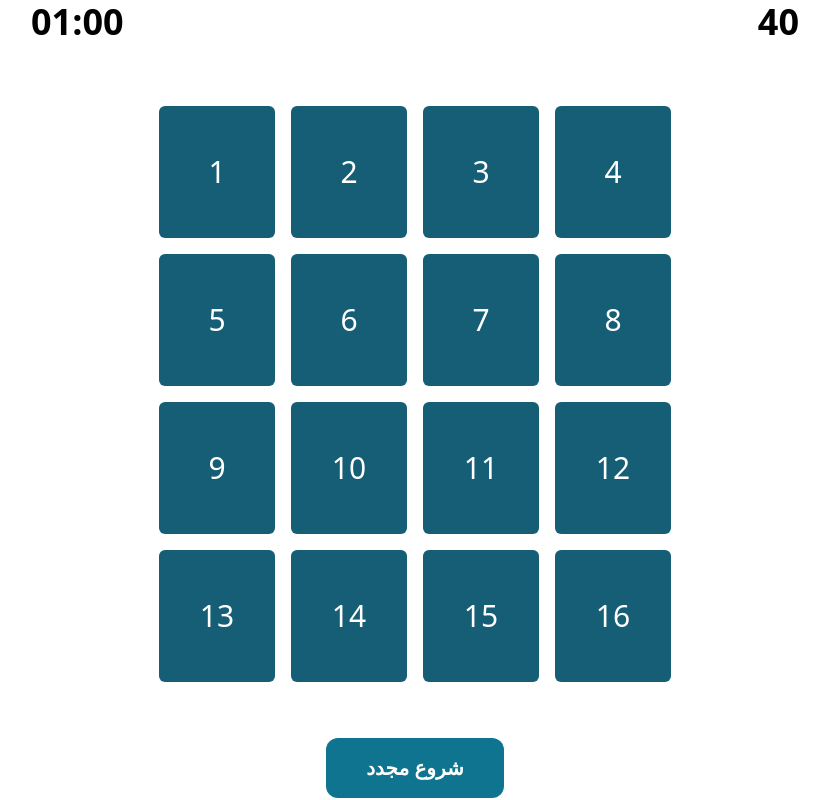
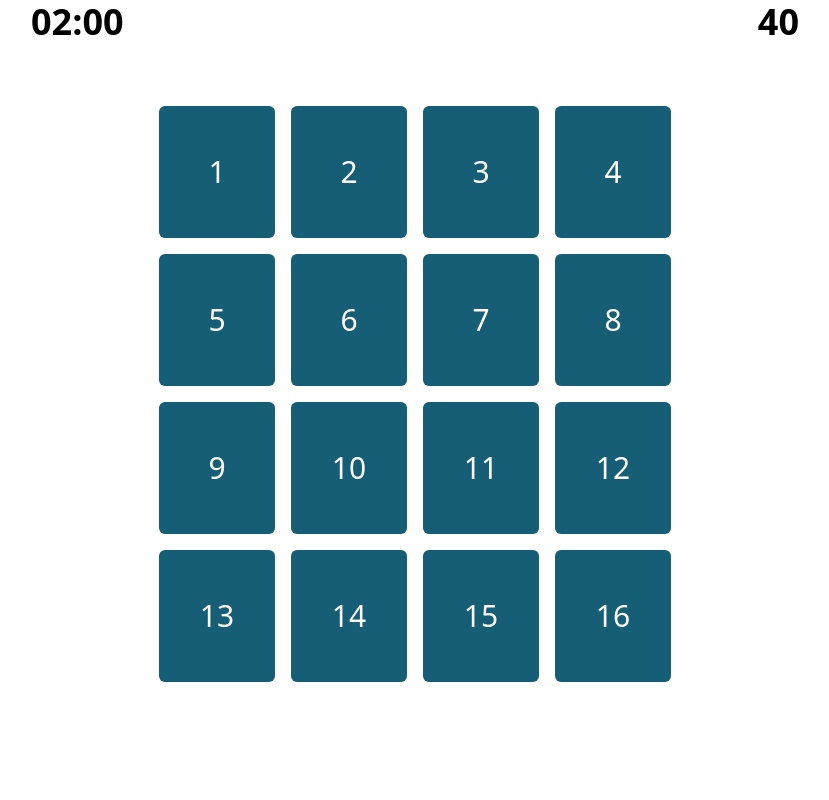
Before and after one commit to reihanyaghoobzade/Memory-Game, a Vue app: page / in a window 1280 px wide. Shown: the whole page, without its empty margins (225-1054 px from the left). Built offline with nearby package versions, Linux system fonts and the light colour scheme; grey boxes are pictures that could not be loaded.

Commit message:
some changes

```diff
--- a/src/App.vue
+++ b/src/App.vue
@@ -21,22 +21,21 @@ export default {
     const secondChoice = ref();
     const done = ref(false);
     const counter = ref(40);
-    const minutes = ref("01");
+    const minutes = ref("02");
     const seconds = ref("00");
     const timer = ref(minutes.value * 60 + seconds.value);
 
     onMounted(() => {
-      images.value = [...images, ...images].map((image, index) => ({
+      images.value = [...images, ...images].map(image => ({
         ...image,
         matched: false,
-        id: index,
       }));
 
-      shuffle(images);
+      shuffle(images.value);
     });
 
     function shuffle(img) {
-      img.value.sort(() => Math.random() - 0.5);
+      img.sort(() => Math.random() - 0.5);
     }
 
     function clickHandler(image) {
@@ -67,7 +66,7 @@ export default {
       setTimeout(() => {
         firstChoice.value = null;
         secondChoice.value = null;
-      }, 700);
+      }, 1000);
     }
 
     function checkCompeleted() {
@@ -91,6 +90,7 @@ export default {
       const timeInterval = setInterval(() => {
         if ((seconds.value == 0 && minutes.value == 0) || done.value == true) {
           clearInterval(timeInterval);
+          done.value = true;
         } else {
           if (timer.value % 60 == 0) {
             if (seconds.value == 0) minutes.value--;
@@ -125,8 +125,8 @@ export default {
       class="flex justify-between items-center text-4xl font-semibold w-3/5 mx-auto mb-16"
     >
       <div class="pointer-events-none">
-        <span id="minutes">{{ minutes }}</span
-        >:<span id="seconds">{{ seconds }}</span>
+        <span>{{ minutes }}</span
+        >:<span>{{ seconds }}</span>
       </div>
       <div>{{ counter }}</div>
     </div>
@@ -136,7 +136,7 @@ export default {
     >
       <Card
         v-for="(image, index) in images.value"
-        :key="image.id"
+        :key="index"
         :image="image"
         :index="index"
         :active="
@@ -148,9 +148,10 @@ export default {
       />
       <div class="col-span-4 flex justify-center items-center mt-10">
         <button
+          :class="{'opacity-100': done, 'pointer-events-auto': done}"
           @click="$router.go()"
-          type="submit"
-          class="col-span-2 py-4 px-10 bg-cyan-700 rounded-xl text-white text-xl font-semibold"
+          type="button"
+          class="col-span-2 py-4 px-10 bg-cyan-700 rounded-xl text-white text-xl font-semibold opacity-0 transition-all pointer-events-none"
         >
           شروع مجدد
         </button>
```
